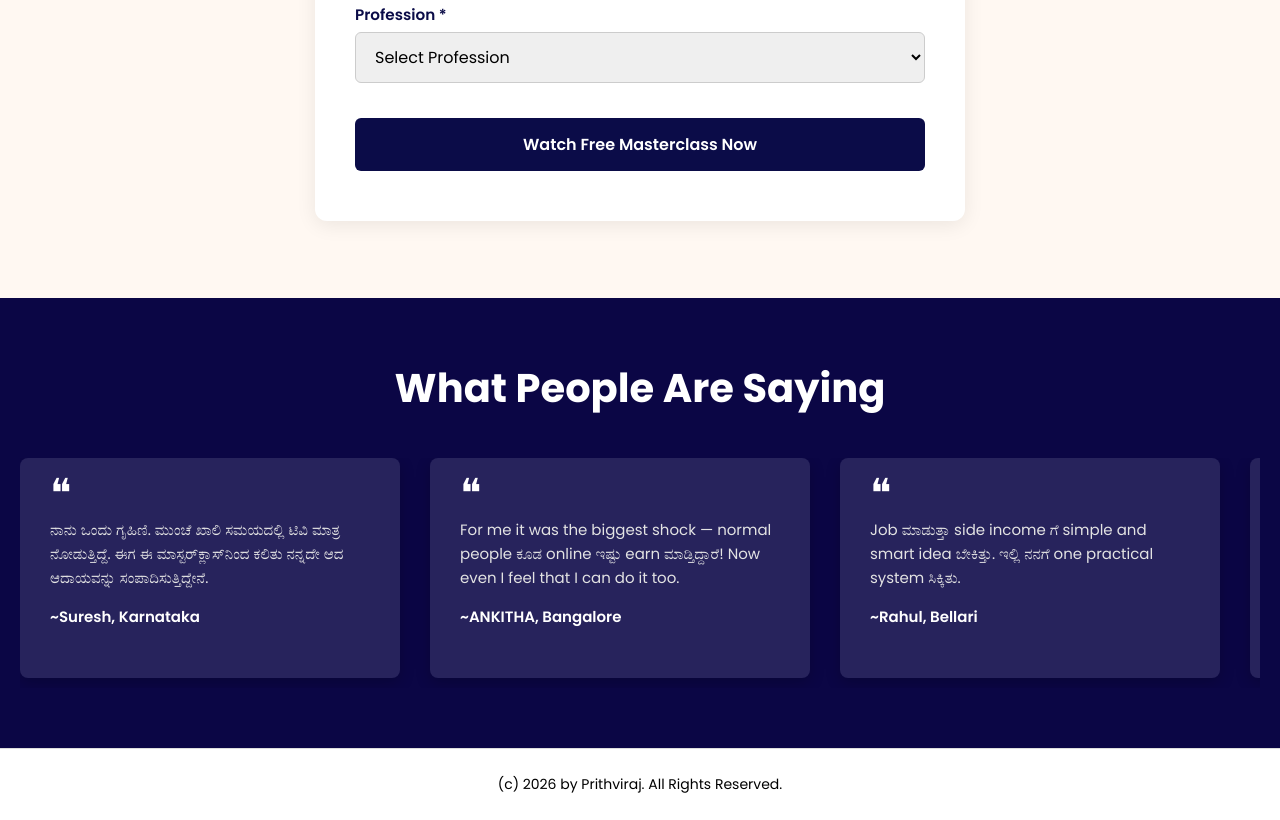
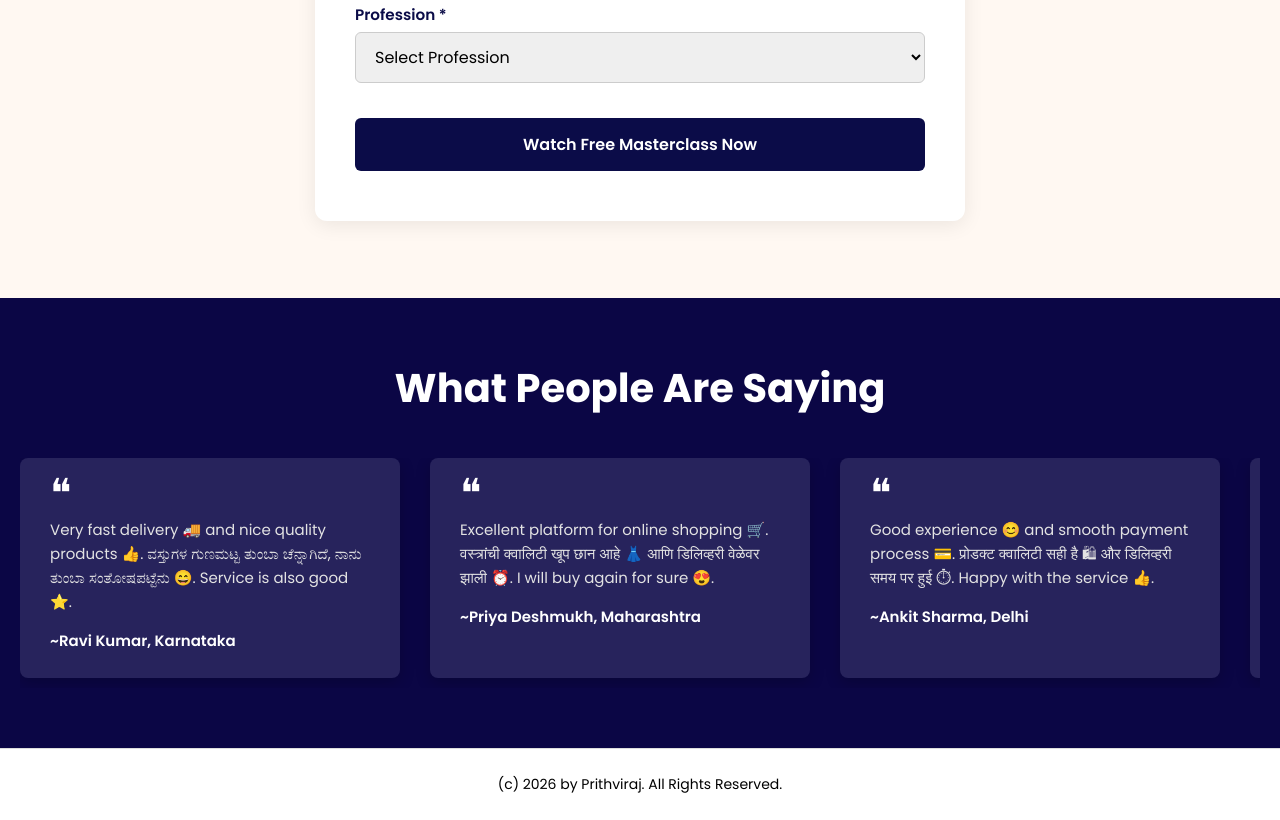
Before and after one commit to Santosh-Medar/simple, a plain HTML site: page index.html in a window 1280 px wide. Shown: the part 2438-3258 px from the top of the page. Drawn offline with Linux system fonts and the light colour scheme.

Commit message:
Update index.html

```diff
--- a/index.html
+++ b/index.html
@@ -172,34 +172,33 @@
         <div class="testimonial-scroll">
             <div class="testimonial-card">
             <div class="quote">❝</div>
-            <p>ನಾನು ಒಂದು ಗೃಹಿಣಿ. ಮುಂಚೆ ಖಾಲಿ ಸಮಯದಲ್ಲಿ ಟಿವಿ ಮಾತ್ರ ನೋಡುತ್ತಿದ್ದೆ. ಈಗ ಈ ಮಾಸ್ಟರ್‌ಕ್ಲಾಸ್‌ನಿಂದ ಕಲಿತು ನನ್ನದೇ ಆದ ಆದಾಯವನ್ನು ಸಂಪಾದಿಸುತ್ತಿದ್ದೇನೆ.
-</p>
-            <p class="author">~Suresh, Karnataka</p>
+            <p>Very fast delivery 🚚 and nice quality products 👍. ವಸ್ತುಗಳ ಗುಣಮಟ್ಟ ತುಂಬಾ ಚೆನ್ನಾಗಿದೆ, ನಾನು ತುಂಬಾ ಸಂತೋಷಪಟ್ಟೆನು 😄. Service is also good ⭐.</p>
+            <p class="author">~Ravi Kumar, Karnataka</p>
             </div>
 
             <div class="testimonial-card">
             <div class="quote">❝</div>
-            <p>For me it was the biggest shock — normal people ಕೂಡ online ಇಷ್ಟು earn ಮಾಡ್ತಿದ್ದಾರೆ! Now even I feel that I can do it too.</p>
-            <p class="author">~ANKITHA, Bangalore</p>
+            <p>Excellent platform for online shopping 🛒. वस्त्रांची क्वालिटी खूप छान आहे 👗 आणि डिलिव्हरी वेळेवर झाली ⏰. I will buy again for sure 😍.</p>
+            <p class="author">~Priya Deshmukh, Maharashtra</p>
             </div>
 
             <div class="testimonial-card">
             <div class="quote">❝</div>
-            <p>Job ಮಾಡುತ್ತಾ side income ಗೆ simple and smart idea ಬೇಕಿತ್ತು. ಇಲ್ಲಿ ನನಗೆ one practical system ಸಿಕ್ಕಿತು.
+            <p>Good experience 😊 and smooth payment process 💳. प्रोडक्ट क्वालिटी सही है 🛍 और डिलिव्हरी समय पर हुई ⏱. Happy with the service 👍.
 </p>
-            <p class="author">~Rahul, Bellari </p>
+            <p class="author">~Ankit Sharma, Delhi </p>
             </div>
 
             <div class="testimonial-card">
             <div class="quote">❝</div>
-            <p>I’m from Chitradurga and I thought online earning ಅಂದ್ರೆ only metro city people ಮಾಡ್ತಾರೆ. But this masterclass ನನ್ನ thinking change ಮಾಡಿತು.</p>
-            <p class="author">~Suhas, Chitradurga</p>
+            <p>Products are authentic ✔ and delivery is fast 🚀. பொருட்களின் தரம் மிக நல்லது 💯, எனக்கு மிகவும் பிடித்தது 😃. Will recommend to friends 🤗.</p>
+            <p class="author">~Meena R, Tamil Nadu </p>
             </div>
 
             <div class="testimonial-card">
             <div class="quote">❝</div>
-            <p>I’m a school teacher, ನನಗೆ extra income ಮಾಡುವ ಅಗತ್ಯ ಇತ್ತು. ಈ video ನನಗೆ one new and positive direction ತೋರಿಸಿತು, life ನಲ್ಲಿ change ತರೋಂಥದು.</p>
-            <p class="author">~Ramya, Hospet</p>
+            <p>Really impressed with customer support 🙌. ఉత్పత్తుల గుణమానం చాలా మంచి ఉంది 👌, మరియు డెలివరీ వేగంగా జరిగింది ⚡. Definitely buy again 🛒.</p>
+            <p class="author">~Suresh Reddy, Andhra Pradesh</p>
             </div>
         </div>
     </section>
```
